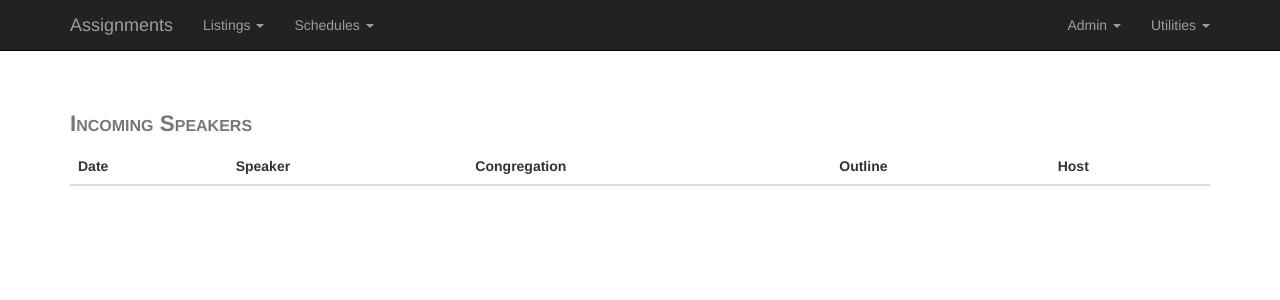
After one commit to drakenya/pyassign, a Django app: page /schedule/incoming in a window 1280 px wide. The commit adds this page. Shown: the top 300 px of the page. Run offline with Django 3.2, Linux system fonts and the light colour scheme; data that the repository does not hold is empty; some libraries are stand-ins or nearby versions.

Commit message:
Add incoming list

```diff
--- a/assignments/schedule/management/commands/load_from_api.py
+++ b/assignments/schedule/management/commands/load_from_api.py
@@ -1,13 +1,15 @@
 from django.core.management.base import BaseCommand
 
-from ...models import Assignment
-from ..loaders.loaders import KhsLoader, QassignLoader
+from ...models import Assignment, Incoming
+from ..loaders.loaders import IncomingLoader, KhsLoader, QassignLoader
 
 
 class Command(BaseCommand):
     def handle(self, *args, **options):
         Assignment.objects.all().delete()
+        Incoming.objects.all().delete()
 
         QassignLoader.load()
         for endpoint in ['oclm', 'sound', 'schedule', 'outgoing/all']:
             KhsLoader.load(endpoint)
+        IncomingLoader.load()
--- a/assignments/schedule/templates/schedule/include/navbar.html
+++ b/assignments/schedule/templates/schedule/include/navbar.html
@@ -27,7 +27,7 @@
 						<li><a href="/schedules/grid">Grid</a></li>
 						<li class="divider"></li>
 						<li><a href="/schedules/khs/sound">KHS Sound</a></li>
-						<li><a href="/schedules/khs/incoming">KHS Incoming</a></li>
+						<li><a href="/schedule/incoming">Incoming Speakers</a></li>
 						<li><a href="/schedules/khs/outgoing">KHS Outgoing</a></li>
 					</ul>
 				</li>
--- /dev/null
+++ b/assignments/schedule/templates/schedule/incoming.html
@@ -0,0 +1,31 @@
+{% extends "schedule/include/base.html" %}
+
+{% block main_content %}
+    <table class="table table-striped assignments">
+        <caption>Incoming Speakers</caption>
+        <thead>
+            <tr>
+                <th>Date</th>
+                <th>Speaker</th>
+                <th>Congregation</th>
+                <th>Outline</th>
+                <th>Host</th>
+            </tr>
+        </thead>
+        <tbody>
+            {% for speaker in incoming_speakers %}
+                <tr>
+                    <td>{{ speaker.date }}</td>
+                    <td>{{ speaker.speaker_full_name }}</td>
+                    <td>{{ speaker.congregation_name }}</td>
+                    <td>{{ speaker.outline_name }}</td>
+                    <td>
+                      {% if speaker.first_name and speaker.last_name %}
+                        {{ speaker.last_name }}, {{ speaker.first_name }}
+                      {% endif %}
+                    </td>
+                </tr>
+            {% endfor %}
+        </tbody>
+    </table>
+{% endblock %}
--- a/assignments/schedule/urls.py
+++ b/assignments/schedule/urls.py
@@ -6,4 +6,5 @@ urlpatterns = [
     url('^$', views.by_date, name='index'),
     url('^date', views.by_date, name='by_date'),
     url('^name', views.by_name, name='by_name'),
+    url('^incoming$', views.incoming, name='incoming_speakers'),
 ]
--- a/assignments/schedule/views.py
+++ b/assignments/schedule/views.py
@@ -1,6 +1,8 @@
 from django.shortcuts import render
+from django.db import connection
+from django.contrib.auth.models import User
 
-from .models import Assignment
+from .models import Assignment, Incoming, Part, Account
 
 
 # Create your views here.
@@ -19,3 +21,21 @@ def by_name(request):
     assignments = Assignment.objects.order_by('account__user__last_name', 'account__user__first_name')
     context = {'assignments': assignments}
     return render(request, 'schedule/name.html', context)
+
+
+def incoming(request):
+    sql = """
+        SELECT {0}.date, speaker_full_name, congregation_name, outline_name, first_name, last_name
+        FROM {0}
+            LEFT JOIN {1} ON ({0}.date = {1}.date)
+            LEFT JOIN {2} ON ({2}.id = {1}.part_id)
+            LEFT JOIN {3} ON ({3}.id = {1}.account_id)
+            LEFT JOIN {4} ON ({4}.id = {3}.user_id)
+        WHERE ({2}.short_name = 'h' OR {2}.id IS NULL)
+        """.format(Incoming._meta.db_table, Assignment._meta.db_table, Part._meta.db_table, Account._meta.db_table, User._meta.db_table)
+    cursor = connection.cursor()
+    cursor.execute(sql)
+    columns = [col[0] for col in cursor.description]
+    incoming_speakers = [dict(zip(columns, row)) for row in cursor.fetchall()]
+    context = {'incoming_speakers': incoming_speakers}
+    return render(request, 'schedule/incoming.html', context)
```
Also changed, not shown: assignments/schedule/admin.py (+7 -1 lines), assignments/schedule/management/loaders/loaders.py (+18 -1 lines), assignments/schedule/models.py (+7 -0 lines), assignments/schedule/migrations/0005_incoming.py (added).
